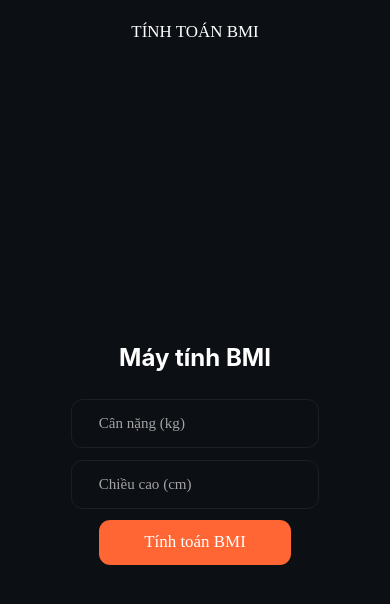
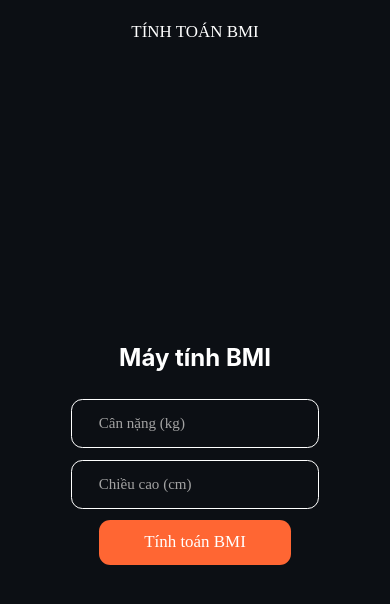
Before and after one commit to hiepnguyen81/asm_PH31851, a React Native app: screen /WeightBMIScreen in a window 390 px wide. Shown: the top 604 px of the page. Built offline with nearby package versions, Linux system fonts and the light colour scheme; no server answers; some icons are missing.

Commit message:
fix style

```diff
--- a/src/component/app-input/index.tsx
+++ b/src/component/app-input/index.tsx
@@ -50,14 +50,14 @@ const AppInput = (props: Props) => {
       padding: ms(12),
       borderRadius: ms(12),
       borderWidth: ms(1),
-      borderColor: 'rgba(103, 114, 148, 0.16)',
+      borderColor: color.white,
       columnGap: ms(8),
     },
     input: {
       ...S.flex1,
       fontFamily: 'Inter-Regular',
       fontSize: ms(16),
-      color: '#677294',
+      color: color.white,
       fontWeight: '300',
       marginLeft: leftIcon ? 0 : ms(12),
       padding: ms(4),
```
